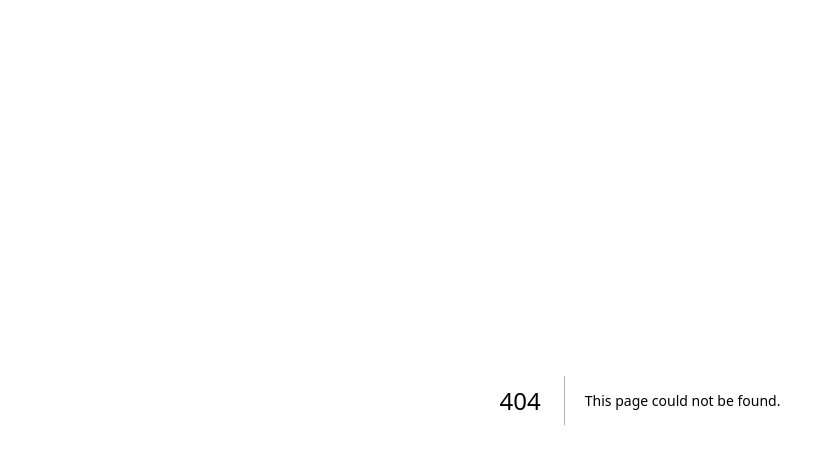
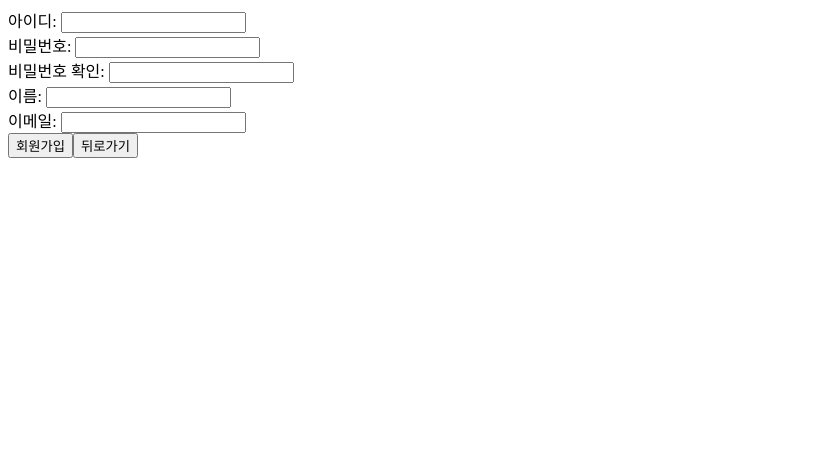
Before and after one commit to LeeBottle/ft_transcendence_chat, a Next.js app in the folder apps/web/: page /register in a window 1280 px wide. Before the commit this address had no page. Shown: the top 464 px of the page, without its empty margins (0-835 px from the left). Built offline with nearby package versions, Linux system fonts and the light colour scheme.

Commit message:
feat(web/login): 토큰 발급 테스트용 로그인 및 회원가입 페이지 추가
- 관련 기능: 인증(Auth) - 로그인 및 회원가입 테스트 UI

- 적용 화면: /login, /register

```diff
--- /dev/null
+++ b/apps/web/app/register/page.tsx
@@ -0,0 +1,158 @@
+'use client';
+
+import { useState, type FormEvent } from 'react';
+
+import Link from 'next/link';
+import { useRouter } from 'next/navigation';
+
+type SubmitResult = { status: 'success'; data: unknown } | { status: 'error'; message: string };
+
+export default function RegisterPage() {
+  const router = useRouter();
+  const [result, setResult] = useState<SubmitResult | null>(null);
+
+  const handleRegister = async (payload: Record<string, unknown>) => {
+    try {
+      const response = await fetch(`${process.env.NEXT_PUBLIC_API_URL}/api/auth/register`, {
+        method: 'POST',
+        headers: {
+          'Content-Type': 'application/json',
+        },
+        body: JSON.stringify(payload),
+      });
+
+      if (!response.ok) {
+        const errorText = await response.text();
+
+        setResult({ status: 'error', message: errorText });
+
+        return;
+      }
+
+      const data: unknown = await response.json();
+
+      setResult({ status: 'success', data });
+    } catch (error) {
+      setResult({
+        status: 'error',
+        message: error instanceof Error ? error.message : '알 수 없는 오류가 발생했습니다.',
+      });
+    }
+  };
+
+  const handleSubmit = (event: FormEvent<HTMLFormElement>) => {
+    event.preventDefault();
+
+    const formData = new FormData(event.currentTarget);
+    const payload = {
+      loginId: formData.get('loginId'),
+      password: formData.get('password'),
+      passwordConfirm: formData.get('passwordConfirm'),
+      name: formData.get('name'),
+      email: formData.get('email'),
+    };
+
+    void handleRegister(payload);
+  };
+
+  if (result) {
+    return (
+      <main>
+        {result.status === 'success' ? (
+          <div>
+            <h1>회원가입 성공</h1>
+            <pre>{JSON.stringify(result.data, null, 2)}</pre>
+            <Link href="/login">로그인 하러 가기</Link>
+          </div>
+        ) : (
+          <div>
+            <h1>회원가입 실패</h1>
+            <pre>{result.message}</pre>
+          </div>
+        )}
+        <button
+          type="button"
+          onClick={() => {
+            setResult(null);
+          }}
+        >
+          다시 시도
+        </button>
+        <button
+          type="button"
+          onClick={() => {
+            router.back();
+          }}
+        >
+          뒤로가기
+        </button>
+      </main>
+    );
+  }
+
+  return (
+    <main>
+      <form onSubmit={handleSubmit}>
+        <div>
+          <label htmlFor="loginId">아이디: </label>
+          <input
+            id="loginId"
+            name="loginId"
+            type="text"
+            required
+          />
+        </div>
+
+        <div>
+          <label htmlFor="password">비밀번호: </label>
+          <input
+            id="password"
+            name="password"
+            type="password"
+            required
+          />
+        </div>
+
+        <div>
+          <label htmlFor="passwordConfirm">비밀번호 확인: </label>
+          <input
+            id="passwordConfirm"
+            name="passwordConfirm"
+            type="password"
+            required
+          />
+        </div>
+
+        <div>
+          <label htmlFor="name">이름: </label>
+          <input
+            id="name"
+            name="name"
+            type="text"
+            required
+          />
+        </div>
+
+        <div>
+          <label htmlFor="email">이메일: </label>
+          <input
+            id="email"
+            name="email"
+            type="email"
+            required
+          />
+        </div>
+
+        <button type="submit">회원가입</button>
+        <button
+          type="button"
+          onClick={() => {
+            router.back();
+          }}
+        >
+          뒤로가기
+        </button>
+      </form>
+    </main>
+  );
+}
```
Also changed, not shown: apps/web/app/login/page.tsx (added, +95 -0 lines).
